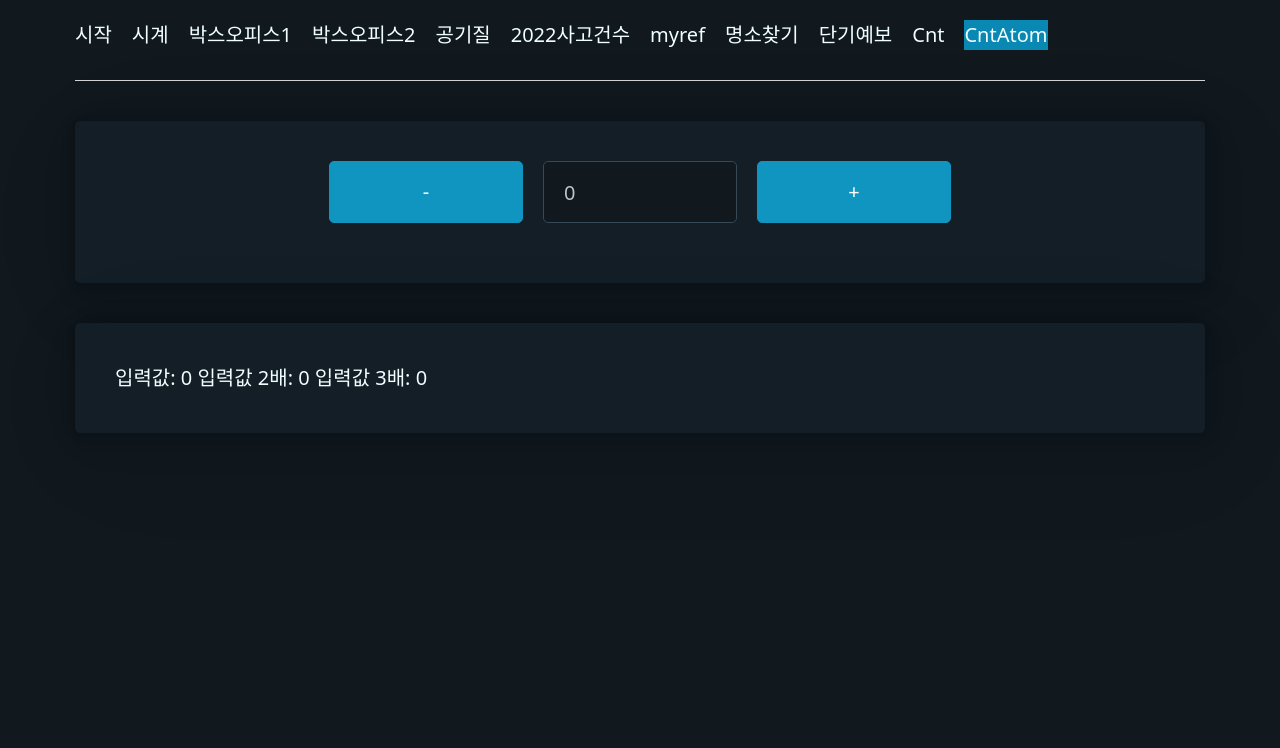
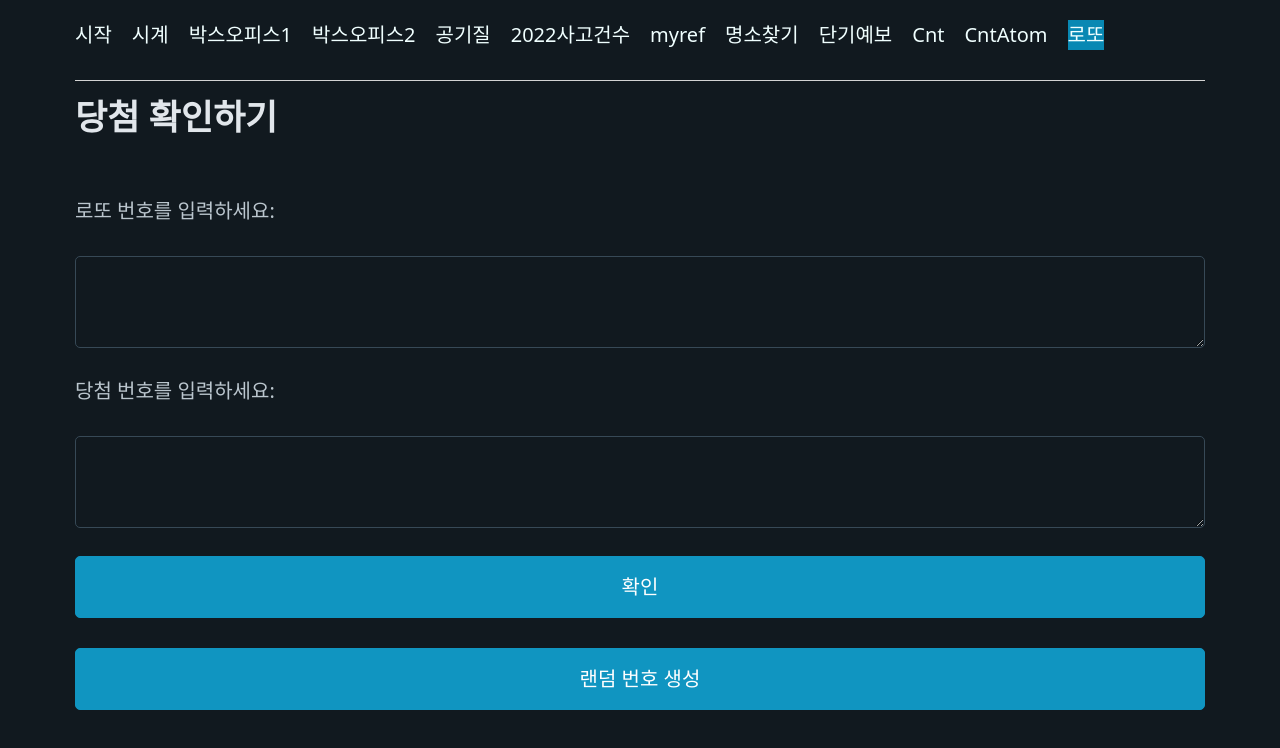
Before and after one commit to icecaptin/k-digital_React, a React (Create React App) app: page / in a window 1280 px wide. Shown: the top 748 px of the page. Built offline with nearby package versions, Linux system fonts and the light colour scheme.

Commit message:
20230630_로또번외

```diff
--- a/src/App.js
+++ b/src/App.js
@@ -14,7 +14,7 @@ import CntAtom from './11/CntAtom';
 import Lotto from './번외/Lotto';
 import styles from './App.module.css';
 function App() {
-  const [page, setPage] = useState('cntatom'); //기본 페이지 설정
+  const [page, setPage] = useState('lotto'); //기본 페이지 설정
   const changePage = (newPage) => {
     setPage(newPage);
   };
@@ -64,6 +64,7 @@ function App() {
             <li><div className={`${page === 'fcst' ? styles.selected : ''} ${styles.hovered}`} onClick={() => changePage('fcst')}>단기예보</div></li>
             <li><div className={`${page === 'cnt' ? styles.selected : ''} ${styles.hovered}`} onClick={() => changePage('cnt')}>Cnt</div></li>
             <li><div className={`${page === 'cntatom' ? styles.selected : ''} ${styles.hovered}`} onClick={() => changePage('cntatom')}>CntAtom</div></li>
+            <li><div className={`${page === 'lotto' ? styles.selected : ''} ${styles.hovered}`} onClick={() => changePage('lotto')}>로또</div></li>
           </ul>
         </nav>
         <hr />
--- a/src/번외/Lotto.js
+++ b/src/번외/Lotto.js
@@ -4,6 +4,29 @@ const LottoCheck = () => {
   const [userNumbers, setUserNumbers] = useState("");
   const [winningNumbers, setWinningNumbers] = useState("");
   const [result, setResult] = useState("");
+  const [randomNumbers, setRandomNumbers] = useState([]);
+
+  const generateRandomNumbers = () => {
+    const lines = [];
+
+    for (let i = 0; i < 5; i++) {
+      const numbers = [];
+
+      while (numbers.length < 6) {
+        const randomNumber = Math.floor(Math.random() * 45) + 1;
+
+        if (!numbers.includes(randomNumber)) {
+          numbers.push(randomNumber);
+        }
+      }
+
+      numbers.sort((a, b) => a - b); // 작은 숫자부터 정렬
+
+      lines.push(numbers.join(", "));
+    }
+
+    setRandomNumbers(lines);
+  };
 
   const checkNumbers = () => {
     const userNumbersArray = userNumbers.split("\n").join("").split(" ");
@@ -40,6 +63,11 @@ const LottoCheck = () => {
       <textarea value={winningNumbers} onChange={(e) => setWinningNumbers(e.target.value)} />
       <button onClick={checkNumbers}>확인</button>
       <p>{result}</p>
+
+      <button onClick={generateRandomNumbers}>랜덤 번호 생성</button>
+      {randomNumbers.map((numbers, index) => (
+        <p key={index}>생성된 랜덤 번호 {index + 1}: {numbers}</p>
+      ))}
     </div>
   );
 };
```
